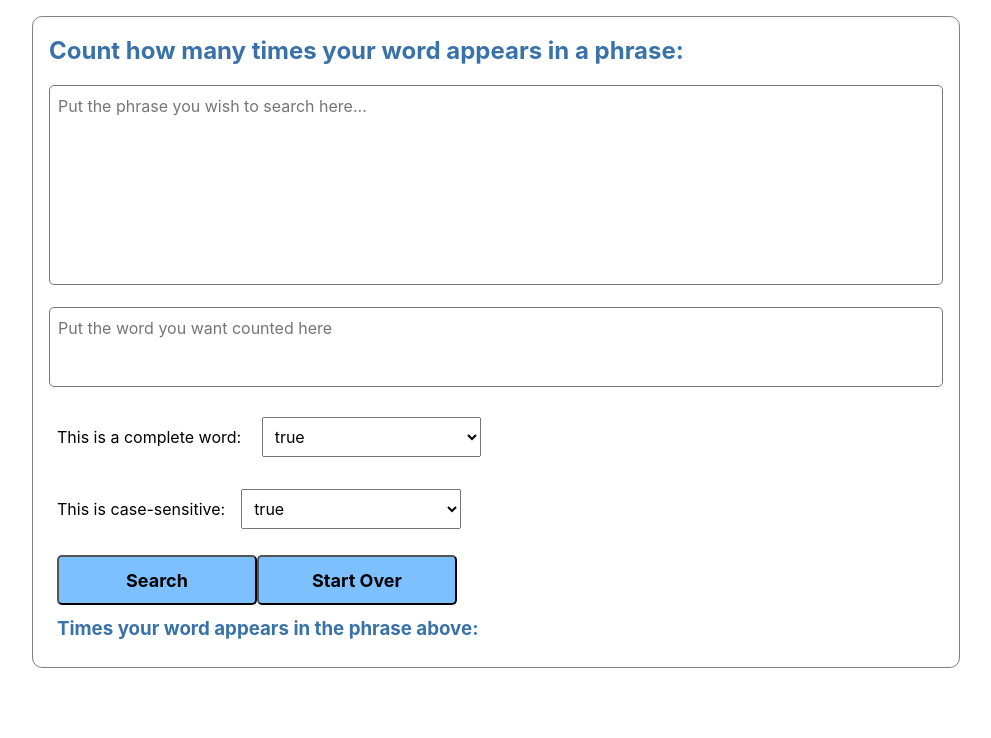
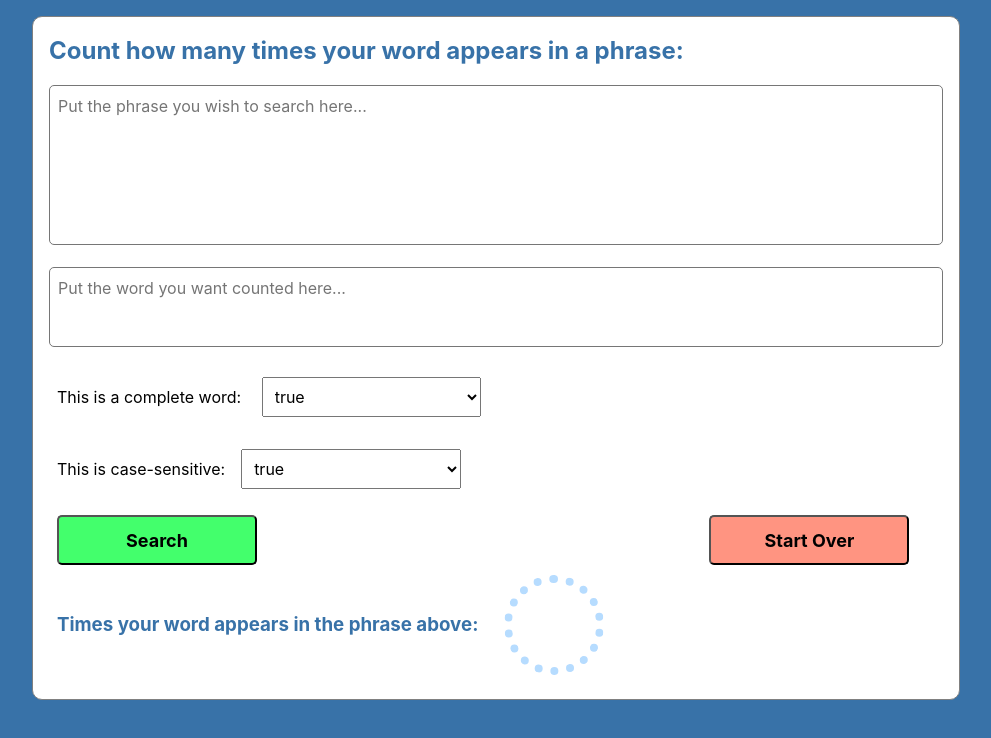
Before and after one commit to tessathornberry/findwords, a React (Create React App) app: page / in a window 1280 px wide. Shown: the top 738 px of the page, without its empty margins (144-1135 px from the left). Built offline with nearby package versions, Linux system fonts and the light colour scheme.

Commit message:
Completed basic level of CSS styling

```diff
--- a/public/styles.css
+++ b/public/styles.css
@@ -16,6 +16,7 @@
 html,
 body {
   height: 100%;
+  background-color: #3872a8;
 }
 
 body {
@@ -29,9 +30,7 @@ picture,
 video,
 canvas,
 svg {
-  /* display: block; */
   display: flex;
-
   max-width: 100%;
 }
 
@@ -65,7 +64,7 @@ main {
 
 textarea {
   width: 100%;
-  height: 25vh;
+  height: 20vh;
   word-wrap: break-word;
   resize: none;
   border-radius: 5px;
@@ -91,6 +90,7 @@ select {
   min-width: 80px;
   margin: 2vh;
   padding: 1vh;
+  cursor: pointer;
 }
 
 .completeWord, .caseSensitive {
@@ -99,31 +99,52 @@ select {
 
 .countResult {
   display: inline-flex;
+  min-height: 10vh;
+  align-items: center;
 }
 
 .number {
   display: inline-flex;
   margin-right: 2vw;
 }
+
 .counted {
+  min-width: 100px;
+  min-height: 100px;
   display: inline-flex;
   font-size: xx-large;
   font-weight: bold;
+  justify-content: space-around;
+  align-items:center;
+  color:#1d4a74;
+  border:8px solid #0084ff49;
+  border-style: dotted;
+  border-radius: 50%;
 }
+
+
 
 .search {
   width: 100%;
-  justify-content: start;
-  display: flex;
+  justify-content: space-between;
+  display: inline-flex;
   align-content: flex-start;
 }
 
 button {
   width: 200px;
+  min-width: 150px;
+  cursor: pointer;
   height: 50px;
-  background-color: #7cc0ff;
+  background-color: #43ff6c;
   border-radius: 5px;
   font-size: large;
   font-weight: bold;
   margin: 10px 0;
+  margin-right: 2vw;
 }
+
+.reset {
+  min-width: 150px;
+  background-color:rgb(255, 148, 129);
+}
--- a/src/App.jsx
+++ b/src/App.jsx
@@ -4,9 +4,11 @@ import axios from 'axios';
 
 
 const AppBorder = styled.div`
+background-color: white;
 border: 1px solid gray;
 border-radius: 10px;
 padding: 1em;
+cursor: default;
 `;
 
 const App = () => {
@@ -53,7 +55,7 @@ const App = () => {
       <h2>Count how many times your word appears in a phrase:</h2>
       <form onSubmit={handleFormSubmit} onReset={handleFormReset}>
         <textarea className="phrase" type="text" name="phrase" aria-label="phrase to search" placeholder="Put the phrase you wish to search here..." value={phrase} onChange={updatePhrase} spellCheck="false" />
-        <textarea className="word" type="text" name="word" aria-label="word to search for" placeholder="Put the word you want counted here" value={word} onChange={updateWord} spellCheck="false" />
+        <textarea className="word" type="text" name="word" aria-label="word to search for" placeholder="Put the word you want counted here..." value={word} onChange={updateWord} spellCheck="false" />
         <div className="options">
           <div className="completeWord">
             <label>This is a complete word: </label>
@@ -71,7 +73,7 @@ const App = () => {
         </div>
         <div className="search">
           <button type="submit"  value="Submit" aria-label="search button">Search</button>
-          <button type="reset"  value="Reset" aria-label="reset button">Start Over</button>
+          <button className="reset"type="reset"  value="Reset" aria-label="reset button">Start Over</button>
         </div>
       <div className="countResult">
         <h3 className="number">Times your word appears in the phrase above: </h3>
```
Also changed, not shown: 2 other files (tests, documents, lock files or other folders).
